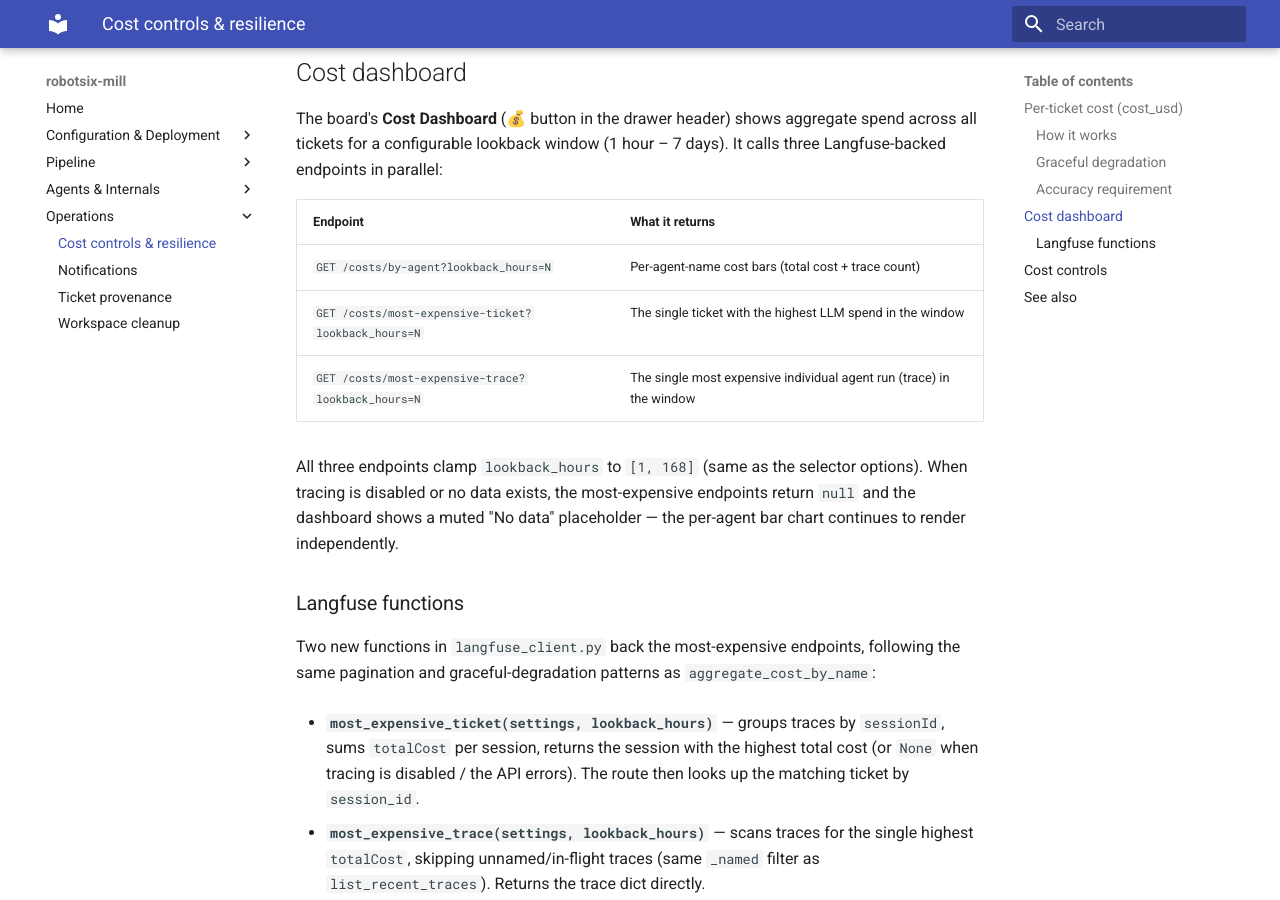
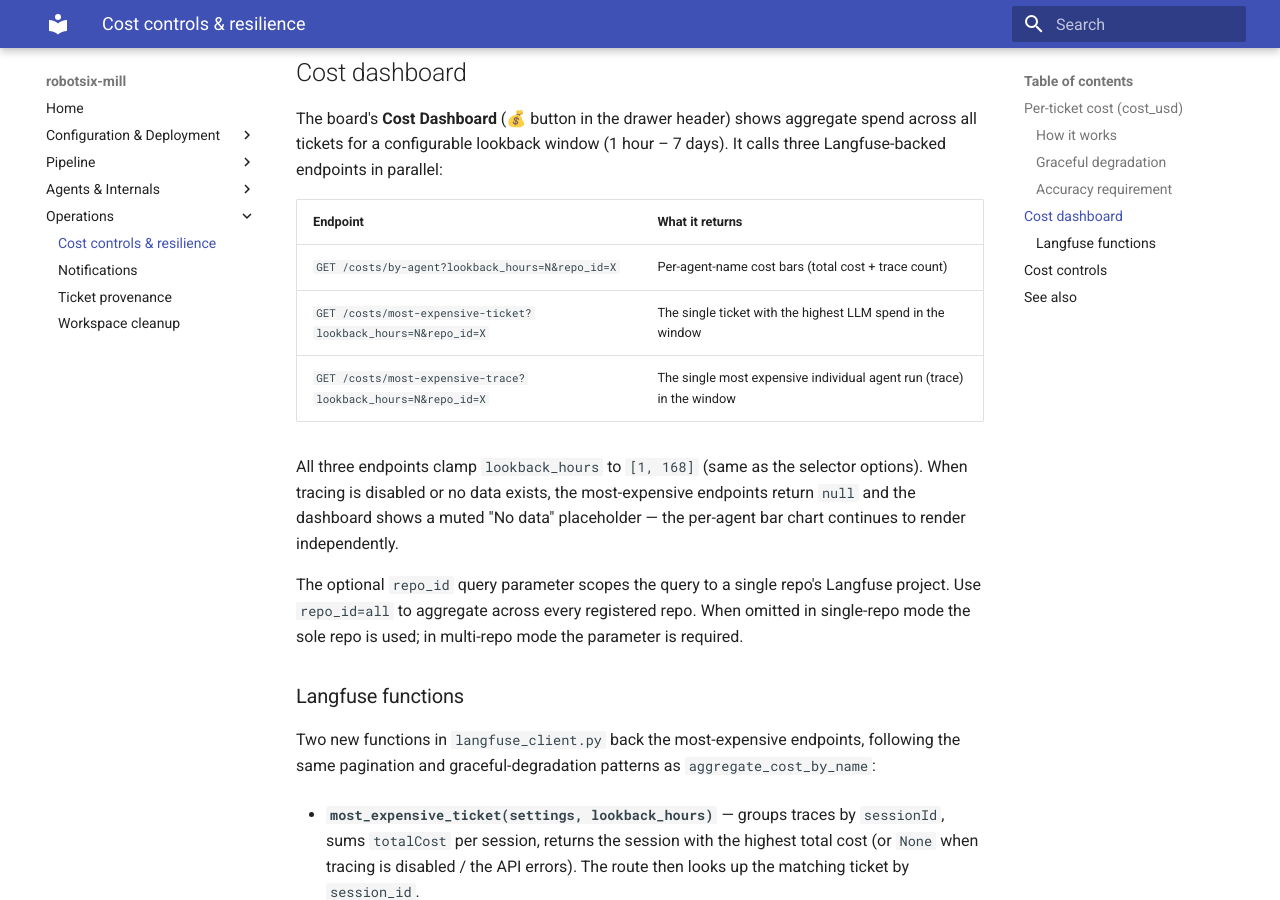
Before and after one commit to damien-robotsix/robotsix-mill, an MkDocs documentation site: the page built from docs/cost-and-resilience.md, in a window 1280 px wide and 900 px high, scrolled down 1264 px. Built offline with MkDocs 1.6.1 and Material for MkDocs 9.7.7, drawn with Linux system fonts in a browser that asks for light colours.

Commit message:
mill(docs): Per-repo ticket/cost/run API + StageContext + Langfuse + forge wiring (20260525T144705Z-per-repo-ticket-cost-run-api-stagecontex-4ff3)

```diff
--- a/docs/cost-and-resilience.md
+++ b/docs/cost-and-resilience.md
@@ -58,15 +58,20 @@ parallel:
 
 | Endpoint | What it returns |
 |---|---|
-| `GET /costs/by-agent?lookback_hours=N` | Per-agent-name cost bars (total cost + trace count) |
-| `GET /costs/most-expensive-ticket?lookback_hours=N` | The single ticket with the highest LLM spend in the window |
-| `GET /costs/most-expensive-trace?lookback_hours=N` | The single most expensive individual agent run (trace) in the window |
+| `GET /costs/by-agent?lookback_hours=N&repo_id=X` | Per-agent-name cost bars (total cost + trace count) |
+| `GET /costs/most-expensive-ticket?lookback_hours=N&repo_id=X` | The single ticket with the highest LLM spend in the window |
+| `GET /costs/most-expensive-trace?lookback_hours=N&repo_id=X` | The single most expensive individual agent run (trace) in the window |
 
 All three endpoints clamp `lookback_hours` to `[1, 168]` (same as the
 selector options). When tracing is disabled or no data exists, the
 most-expensive endpoints return `null` and the dashboard shows a muted
 "No data" placeholder — the per-agent bar chart continues to render
 independently.
+
+The optional `repo_id` query parameter scopes the query to a single
+repo's Langfuse project.  Use `repo_id=all` to aggregate across every
+registered repo.  When omitted in single-repo mode the sole repo is
+used; in multi-repo mode the parameter is required.
 
 ### Langfuse functions
 
```
Also changed, not shown: docs/configuration.md (+2 -0 lines), 1 other file.
